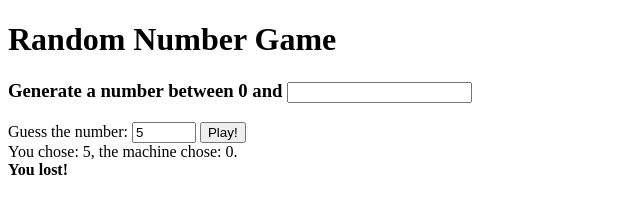
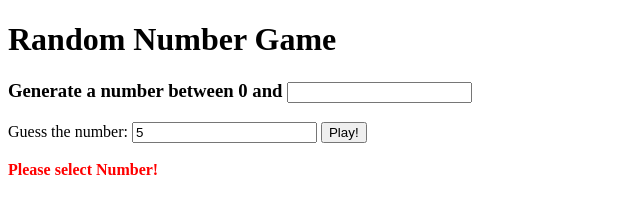
Before and after one commit to Suu01/vanilla-js, a plain HTML site: page 4/codingChallenge/index2.html in a window 1280 px wide. Both pictures are taken after typing "5" into the empty fields and a click on the button "Play!". Shown: the whole page, without its empty margins (0-640 px from the left). Drawn offline with Linux system fonts and the light colour scheme.

Commit message:
code challnege

```diff
--- a/4/codingChallenge/app2.js
+++ b/4/codingChallenge/app2.js
@@ -1,22 +1,30 @@
 const guessForm = document.getElementById("js-guess");
+const guessInput = guessForm.querySelector("input");
+const selectInput = document.getElementById("maxNumber");
 const result = document.getElementById("js-result");
-const maxNumber = document.getElementById("maxNumber");
 
 function handleGuessSubmit(e) {
     e.preventDefault();
-    const guessInput = guessForm.querySelector("input");
-    if (guessInput.value === "" && maxNumber === "") {
+    const guess = guessInput.value;
+    const select = selectInput.value;
+    const resultMessage = result.querySelector("span:first-child");
+    const score = result.querySelector("span:last-child");
+    if (select === "" || guess === "") {
+        resultMessage.innerText = "";
+        score.style.color = "red";
+        score.innerHTML = "<strong>Please select Number!</strong>"
         return;
     }
-    const max = maxNumber.value;
-    const random = Math.ceil(Math.random() * max);
-    const userGuess = parseInt(guessInput.value, 10);
-    const resultSpan = result.querySelector("span");
-    resultSpan.innerHTML = `
-    You chose: ${userGuess},
-    the machine chose: ${random}.<br />
-    <strong>${userGuess === random ? "You won!" : "You lost!"}</strong>
-    `;
+    const selectNum = parseInt(select, 10);
+    const guessNum = parseInt(guess, 10);
+
+    const machineChose = Math.ceil(Math.random() * selectNum);
+
+    resultMessage.innerText = `You chose: ${guessNum}, the machine chose: ${machineChose}`;
+    score.style.color = "black";
+    guessNum === machineChose
+    ? (score.innerHTML = "<strong>You won!</strong>")
+    : (score.innerHTML = "<strong>You lost!</strong>");
 }
 
 guessForm.addEventListener("submit", handleGuessSubmit);
--- a/4/codingChallenge/index2.html
+++ b/4/codingChallenge/index2.html
@@ -8,17 +8,19 @@
 </head>
 <body>
     <h1>Random Number Game</h1>
-    <div>
+    <div id="select">
         <h3 class="js-title">
-        Generate a number between 0 and <input id="maxNumber" type="number" />
+        Generate a number between 0 and <input id="maxNumber" type="number" min="0" />
         </h3>
     </div>
     <form id="js-guess">
         <label>Guess the number:</label>
-        <input type="number" max="200" min="5" />
+        <input type="number" min="0" />
         <button>Play!</button>
     </form>
     <div id="js-result">
+        <span></span>
+        <br>
         <span></span>
     </div>
     <script src="app2.js"></script>
```
